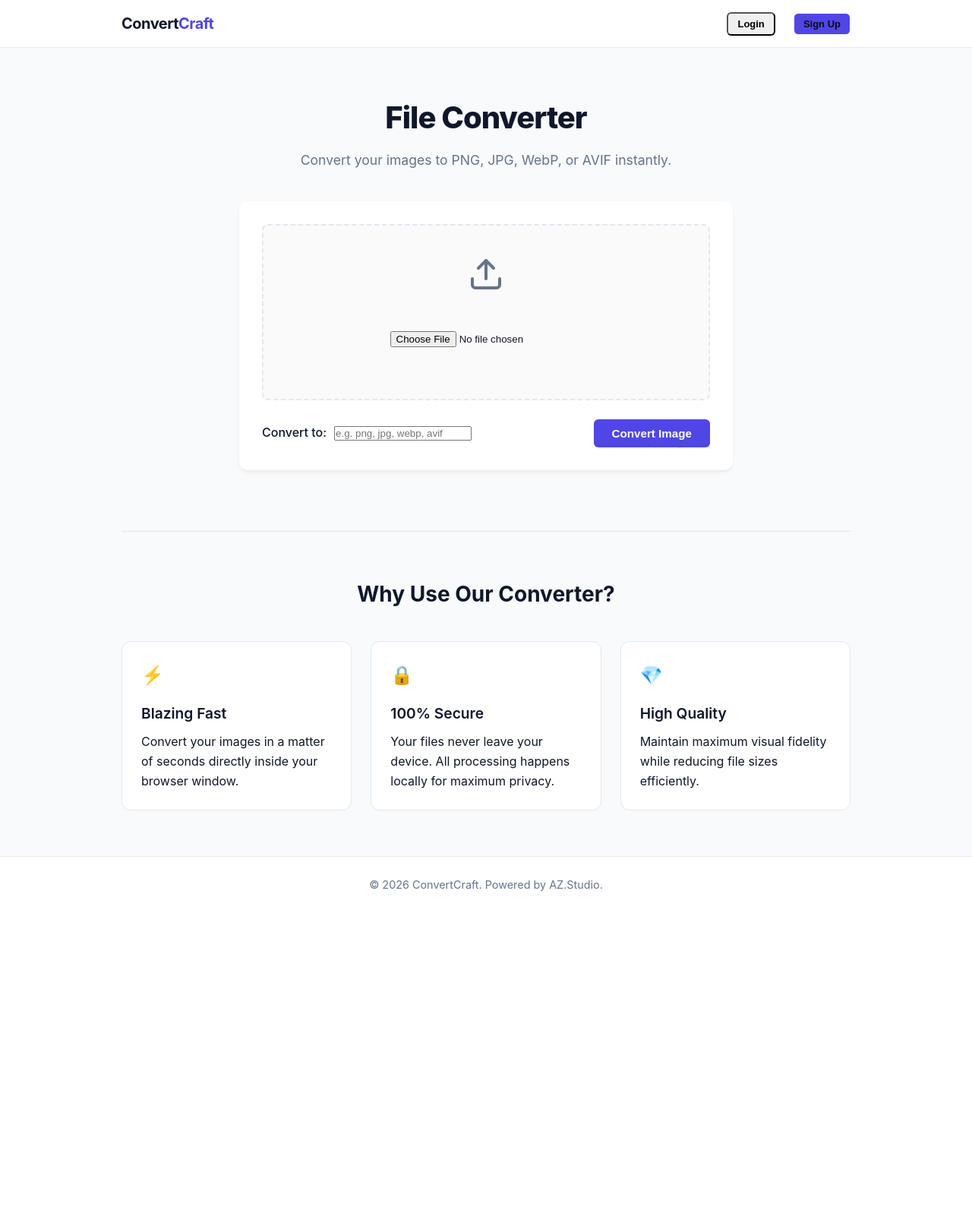
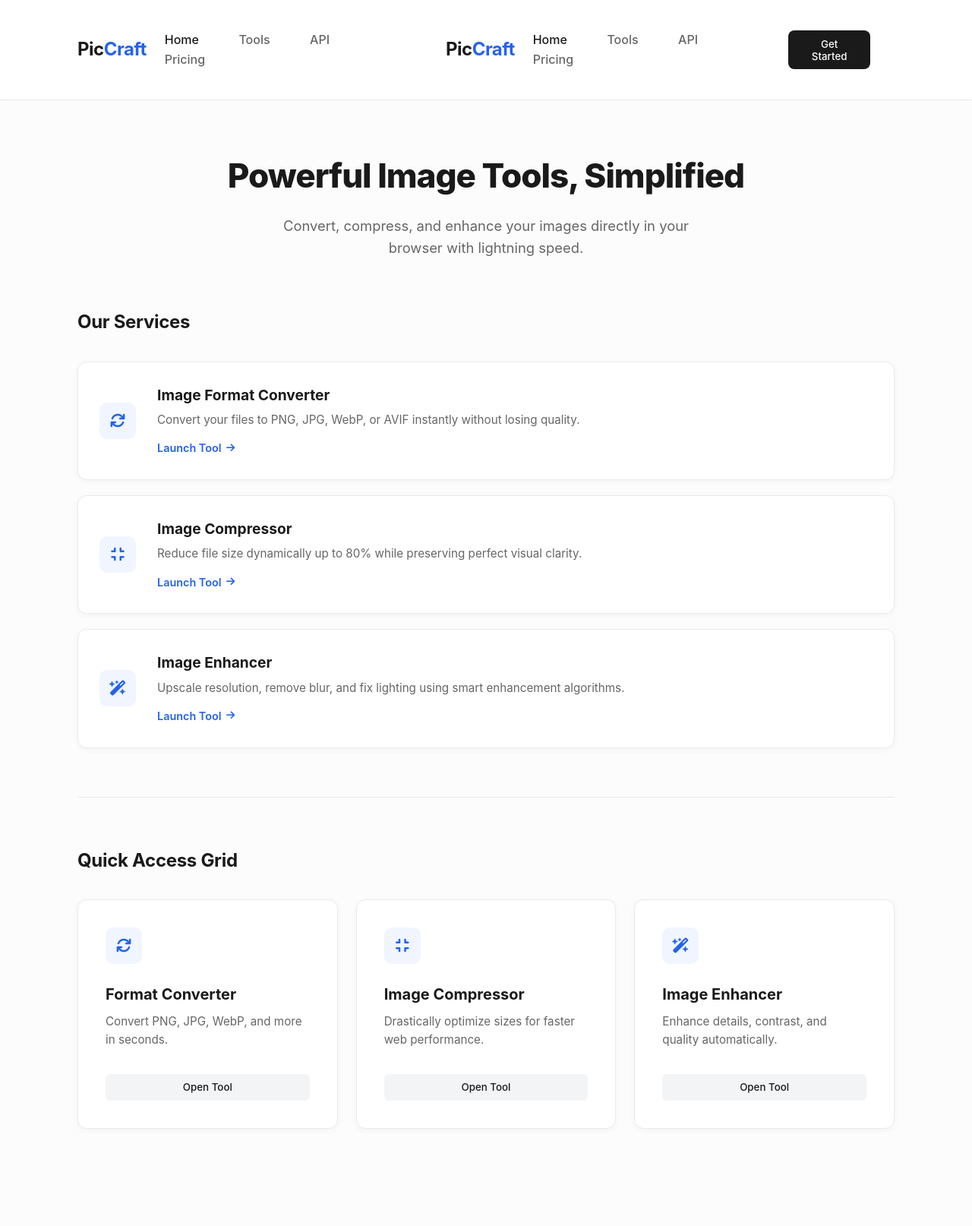
Before and after one commit to Abdul-rehman235/Image_converter_webapp, a Flask app: page / in a window 1280 px wide. Shown: the whole page at 76% size. Before the commit the page ends 1173 px from the top, so only its background shows below. Run offline with Flask 3, Linux system fonts and the light colour scheme.

Commit message:
new update

```diff
--- a/api/index.py
+++ b/api/index.py
@@ -20,7 +20,21 @@ user_data = {
     "password": []
 }
 
+
+
 @app.route('/', methods=['GET', 'POST'])
+def home():
+    user = None
+
+    user_ip = request.remote_addr
+    user = user_ip in user_data['user_ip']
+    username = session.get('user') if user else None
+    email = session.get('email') if user else None
+
+
+    return render_template('index.html', user=user, username=username, email=email)
+
+@app.route('/tool', methods=['GET', 'POST'])
 def tool():
     encoded_image = None  # Yeh HTML ko pass hoga
     user = None
--- /dev/null
+++ b/static/index.css
@@ -0,0 +1,325 @@
+/* --- Global Reset & Variable Tokens --- */
+* {
+    margin: 0;
+    padding: 0;
+    box-sizing: border-box;
+    font-family: -apple-system, BlinkMacSystemFont, "Segoe UI", Roboto, Helvetica, Arial, sans-serif;
+}
+
+:root {
+    --bg-primary: #fcfcfc;
+    --bg-surface: #ffffff;
+    --text-main: #1a1a1a;
+    --text-muted: #666666;
+    --accent: #2563eb;
+    --accent-hover: #1d4ed8;
+    --border-color: #eaeaea;
+    --shadow-sm: 0 2px 8px rgba(0, 0, 0, 0.04);
+    --shadow-md: 0 10px 30px rgba(0, 0, 0, 0.06);
+    --radius: 12px;
+}
+
+body {
+    background-color: var(--bg-primary);
+    color: var(--text-main);
+    line-height: 1.6;
+}
+
+/* --- Header Layout --- */
+.navbar {
+    position: sticky;
+    top: 0;
+    background-color: rgba(255, 255, 255, 0.8);
+    backdrop-filter: blur(10px);
+    border-bottom: 1px solid var(--border-color);
+    z-index: 100;
+}
+
+.nav-container {
+    max-width: 1140px;
+    margin: 0 auto;
+    padding: 1.25rem 2rem;
+    display: flex;
+    justify-content: space-between;
+    align-items: center;
+}
+
+.logo {
+    font-size: 1.5rem;
+    font-weight: 700;
+    text-decoration: none;
+    color: var(--text-main);
+    letter-spacing: -0.5px;
+}
+
+.logo span {
+    color: var(--accent);
+}
+
+.nav-links a {
+    text-decoration: none;
+    color: var(--text-muted);
+    font-weight: 500;
+    margin: 0 1.5rem;
+    transition: color 0.2s ease;
+}
+
+.nav-links a:hover, .nav-links a.active {
+    color: var(--text-main);
+}
+
+
+/* Container position fix karne ke liye */
+.profile-container {
+    position: relative;
+    display: inline-block;
+}
+
+.hidden {
+    display: none !important;
+}
+
+/* Profile Button (Bilkul signup button ke style par) */
+.btn-profile {
+    background: #007BFF; /* Aapka brand accent color */
+    color: #141416;
+    border: none;
+    padding: 10px 20px;
+    font-size: 14px;
+    font-weight: 600;
+    border-radius: 8px;
+    cursor: pointer;
+    transition: background 0.2s ease;
+}
+
+.btn-profile:hover {
+    background: #007BFF;
+}
+
+/* Small Dropdown Card */
+.profile-card-dropdown {
+    position: absolute;
+    top: calc(100% + 8px);
+    right: 0;
+    width: 200px;
+    background: #141416; /* Clean dark background */
+    border: 1px solid rgba(255, 255, 255, 0.08);
+    border-radius: 8px;
+    box-shadow: 0 8px 24px rgba(0, 0, 0, 0.5);
+    z-index: 1000;
+    padding: 12px;
+    box-sizing: border-box;
+}
+
+/* User Info Styling */
+.card-user-info {
+    margin-bottom: 8px;
+}
+
+.card-username {
+    color: #ffffff;
+    font-size: 14px;
+    font-weight: 600;
+    margin: 0 0 4px 0;
+}
+
+.card-email {
+    color: rgba(255, 255, 255, 0.5);
+    font-size: 12px;
+    margin: 0;
+    word-break: break-all;
+}
+
+
+/* --- Buttons --- */
+.btn-primary {
+    background-color: var(--text-main);
+    color: #fff;
+    border: none;
+    padding: 0.6rem 1.2rem;
+    font-weight: 500;
+    border-radius: 8px;
+    cursor: pointer;
+    transition: background 0.2s ease;
+}
+
+.btn-primary:hover {
+    background-color: var(--accent);
+}
+
+.btn-secondary {
+    background-color: #f3f4f6;
+    color: var(--text-main);
+    border: none;
+    padding: 0.6rem 1.2rem;
+    font-weight: 500;
+    border-radius: 6px;
+    cursor: pointer;
+    width: 100%;
+    margin-top: auto;
+    transition: background 0.2s ease, color 0.2s ease;
+}
+
+.btn-secondary:hover {
+    background-color: var(--accent);
+    color: #fff;
+}
+
+/* --- Core Structure --- */
+.main-container {
+    max-width: 1140px;
+    margin: 0 auto;
+    padding: 4rem 2rem;
+}
+
+.hero-section {
+    text-align: center;
+    margin-bottom: 4rem;
+}
+
+.hero-section h1 {
+    font-size: 2.75rem;
+    font-weight: 800;
+    letter-spacing: -1px;
+    margin-bottom: 1rem;
+}
+
+.hero-section p {
+    color: var(--text-muted);
+    font-size: 1.15rem;
+    max-width: 600px;
+    margin: 0 auto;
+}
+
+.tools-section {
+    margin-bottom: 4rem;
+}
+
+.section-title {
+    font-size: 1.5rem;
+    font-weight: 700;
+    margin-bottom: 2rem;
+    letter-spacing: -0.3px;
+}
+
+.section-divider {
+    border: 0;
+    height: 1px;
+    background: var(--border-color);
+    margin: 4rem 0;
+}
+
+/* --- Shared Card Icons Styling --- */
+.card-icon {
+    width: 48px;
+    height: 48px;
+    background-color: #f0f5ff;
+    color: var(--accent);
+    border-radius: 10px;
+    display: flex;
+    align-items: center;
+    justify-content: center;
+    font-size: 1.25rem;
+    flex-shrink: 0;
+}
+
+/* --- Horizontal Grid & Cards Layout --- */
+.horizontal-grid {
+    display: flex;
+    flex-direction: column;
+    gap: 1.25rem;
+}
+
+.card-horizontal {
+    background-color: var(--bg-surface);
+    border: 1px solid var(--border-color);
+    padding: 1.75rem;
+    border-radius: var(--radius);
+    display: flex;
+    align-items: center;
+    gap: 1.75rem;
+    box-shadow: var(--shadow-sm);
+    transition: transform 0.2s ease, box-shadow 0.2s ease;
+}
+
+.card-horizontal:hover {
+    transform: translateY(-2px);
+    box-shadow: var(--shadow-md);
+}
+
+.card-content h3 {
+    font-size: 1.2rem;
+    margin-bottom: 0.35rem;
+}
+
+.card-content p {
+    color: var(--text-muted);
+    font-size: 0.95rem;
+    margin-bottom: 0.75rem;
+}
+
+.card-link {
+    color: var(--accent);
+    text-decoration: none;
+    font-size: 0.9rem;
+    font-weight: 600;
+    display: inline-flex;
+    align-items: center;
+    gap: 0.4rem;
+}
+
+.card-link i {
+    font-size: 0.8rem;
+    transition: transform 0.2s ease;
+}
+
+.card-horizontal:hover .card-link i {
+    transform: translateX(3px);
+}
+
+/* --- Square Grid & Cards Layout --- */
+.square-grid {
+    display: grid;
+    grid-template-columns: repeat(auto-fit, minmax(300px, 1fr));
+    gap: 1.5rem;
+}
+
+.card-square {
+    background-color: var(--bg-surface);
+    border: 1px solid var(--border-color);
+    padding: 2.25rem;
+    border-radius: var(--radius);
+    display: flex;
+    flex-direction: column;
+    align-items: flex-start;
+    box-shadow: var(--shadow-sm);
+    transition: transform 0.2s ease, box-shadow 0.2s ease;
+}
+
+.card-square:hover {
+    transform: translateY(-4px);
+    box-shadow: var(--shadow-md);
+}
+
+.card-square h3 {
+    font-size: 1.25rem;
+    margin: 1.5rem 0 0.5rem 0;
+}
+
+.card-square p {
+    color: var(--text-muted);
+    font-size: 0.95rem;
+    margin-bottom: 2rem;
+}
+
+/* --- Clean Responsive Styling --- */
+@media (max-width: 768px) {
+    .nav-links {
+        display: none; /* Simplifies menu for tablet/mobile views */
+    }
+    .card-horizontal {
+        flex-direction: column;
+        align-items: flex-start;
+        gap: 1rem;
+    }
+}
--- a/static/tool.css
+++ b/static/tool.css
@@ -29,44 +29,191 @@ body {
     padding: 0 20px;
 }
 
-/* --- Header --- */
-.main-header {
-    background-color: var(--card-bg);
-    border-bottom: 1px solid var(--border-color);
-    padding: 15px 0;
+/* --- Global Variables (If not already defined) --- */
+:root {
+    --bg-surface: #ffffff;
+    --text-main: #1a1a1a;
+    --text-muted: #666666;
+    --accent: #2563eb;
+    --border-color: #eaeaea;
+}
+
+/* --- Header & Navbar Layout --- */
+.navbar {
     position: sticky;
     top: 0;
+    background-color: rgba(255, 255, 255, 0.9);
+    backdrop-filter: blur(10px);
+    border-bottom: 1px solid var(--border-color);
     z-index: 100;
+    width: 100%;
 }
 
-.header-flex {
+.nav-container {
     display: flex;
     justify-content: space-between;
     align-items: center;
+    max-width: 100%; /* Fills the entire screen size */
+    padding: 1.25rem 4%; /* Responsive side padding for wide monitors */
+    margin: 0 auto;
 }
 
+/* --- Logo Styling --- */
 .logo {
-    font-size: 1.25rem;
+    font-size: 1.5rem;
     font-weight: 700;
+    text-decoration: none;
+    color: var(--text-main);
     letter-spacing: -0.5px;
 }
 
 .logo span {
-    color: var(--primary);
+    color: var(--accent);
+}
+
+/* --- Desktop Menu Items --- */
+.nav-links {
+    display: flex;
+    align-items: center;
+    gap: 2rem;
 }
 
 .nav-links a {
     text-decoration: none;
     color: var(--text-muted);
-    margin-left: 20px;
     font-weight: 500;
     font-size: 0.95rem;
-    transition: color 0.2s;
+    transition: color 0.2s ease;
 }
 
-.nav-links a:hover, .nav-links a.active {
-    color: var(--primary);
+.nav-links a:hover,
+.nav-links a.active {
+    color: var(--text-main);
 }
+
+/* --- Get Started Button --- */
+.nav-action-button {
+    display: flex;
+    align-items: center;
+}
+
+.btn-get-started {
+    background: var(--text-main);
+    color: #ffffff;
+    border: none;
+    padding: 0.65rem 1.5rem;
+    font-weight: 600;
+    font-size: 0.9rem;
+    border-radius: 8px;
+    cursor: pointer;
+    transition: all 0.2s ease;
+}
+
+.btn-get-started:hover {
+    background: var(--accent);
+}
+
+/* Hide Checkbox & Burger Icon on Desktop */
+.menu-toggle {
+    display: none;
+}
+
+/* --- Responsive Layout for Mobile & Tablets (768px) --- */
+@media (max-width: 768px) {
+    /* Show Hamburger Trigger */
+    .menu-icon {
+        cursor: pointer;
+        padding: 1rem 0;
+        position: relative;
+        z-index: 102;
+    }
+
+    .menu-icon .navicon {
+        background: var(--text-main);
+        display: block;
+        height: 2px;
+        position: relative;
+        width: 24px;
+        transition: background 0.2s ease-out;
+    }
+
+    .menu-icon .navicon:before,
+    .menu-icon .navicon:after {
+        background: var(--text-main);
+        content: '';
+        display: block;
+        height: 100%;
+        position: absolute;
+        width: 100%;
+        transition: all 0.2s ease-out;
+    }
+
+    .menu-icon .navicon:before { top: 6px; }
+    .menu-icon .navicon:after { bottom: -6px; }
+
+    /* Transform Nav Box to Dropdown Menu */
+    .nav-links {
+        position: absolute;
+        top: 100%;
+        left: 0;
+        width: 100%;
+        background: var(--bg-surface);
+        border-bottom: 1px solid var(--border-color);
+        flex-direction: column;
+        align-items: flex-start;
+        padding: 2rem 4%;
+        gap: 1.5rem;
+        max-height: 0;
+        opacity: 0;
+        visibility: hidden;
+        overflow: hidden;
+        transition: max-height 0.3s ease-in-out, opacity 0.2s ease;
+        z-index: 101;
+    }
+
+    .nav-links a {
+        width: 100%;
+        padding: 0.5rem 0;
+        font-size: 1.1rem;
+    }
+
+    .nav-action-button {
+        width: 100%;
+        padding-top: 1rem;
+        border-top: 1px solid var(--border-color);
+    }
+
+    .btn-get-started {
+        width: 100%;
+        text-align: center;
+        padding: 0.8rem;
+        font-size: 1rem;
+    }
+
+    /* --- Toggle Trigger Behavior --- */
+    .menu-toggle:checked ~ .nav-links {
+        max-height: 400px;
+        opacity: 1;
+        visibility: visible;
+    }
+
+    /* Hamburger Animation to 'X' icon */
+    .menu-toggle:checked ~ .menu-icon .navicon {
+        background: transparent;
+    }
+
+    .menu-toggle:checked ~ .menu-icon .navicon:before {
+        transform: rotate(-45deg);
+        top: 0;
+    }
+
+    .menu-toggle:checked ~ .menu-icon .navicon:after {
+        transform: rotate(45deg);
+        bottom: 0;
+    }
+}
+
+
 
 /* --- Converter Section --- */
 .converter-section {
--- /dev/null
+++ b/templates/index.html
@@ -0,0 +1,153 @@
+<!DOCTYPE html>
+<html lang="en">
+<head>
+    <meta charset="UTF-8">
+    <meta name="viewport" content="width=device-width, initial-scale=1.0">
+    <title>PicCraft - Image Processing Tools</title>
+    <link rel="stylesheet" href="/static/index.css">
+    <link rel="stylesheet" href="https://cdnjs.cloudflare.com/ajax/libs/font-awesome/6.4.0/css/all.min.css">
+</head>
+<body>
+
+    <header class="navbar">
+        <div class="nav-container">
+        <a href="#" class="logo">Pic<span>Craft</span></a>
+        <nav class="nav-links">
+            <a href="#" class="active">Home</a>
+            <a href="#">Tools</a>
+            <a href="#">API</a>
+            <a href="#">Pricing</a>
+        </nav>
+        {% if user %}
+            <div class="profile-container">
+                    <button class="btn-profile" onclick="toggleProfileDropdown()">Profile</button>
+
+                    <div id="profileDropdownCard" class="profile-card-dropdown hidden">
+                        <div class="card-user-info">
+                            <p class="card-username">{{ username }}</p>
+                            <p class="card-email">{{ email }}</p>
+                        </div>
+                        <hr class="card-divider">
+                        <a href="/login" class="card-logout-btn">Logout</a>
+                    </div>
+                   </div>
+
+                <script>
+                    function toggleProfileDropdown() {
+                        const dropdown = document.getElementById('profileDropdownCard');
+                        dropdown.classList.toggle('hidden');
+                    }
+
+                    // Agar user card ke bahar kahin bhi click kare toh dropdown close ho jaye
+                    window.addEventListener('click', function(e) {
+                        const button = document.querySelector('.btn-profile');
+                        const dropdown = document.getElementById('profileDropdownCard');
+                        if (dropdown && button && !button.contains(e.target) && !dropdown.contains(e.target)) {
+                            dropdown.classList.add('hidden');
+                        }
+                    });
+            </script>
+        {% else %}
+            <div class="nav-container">
+                <a href="#" class="logo">Pic<span>Craft</span></a>
+                <nav class="nav-links">
+                    <a href="#" class="active">Home</a>
+                    <a href="#">Tools</a>
+                    <a href="#">API</a>
+                    <a href="#">Pricing</a>
+                </nav>
+                <a href="/login" class="btn-primary-link">
+                <button type="button" class="btn-primary">Get Started</button>
+            </a>
+            {% endif %}
+            </div>
+        </form>
+    </header>
+
+    <main class="main-container">
+
+        <section class="hero-section">
+            <h1>Powerful Image Tools, Simplified</h1>
+            <p>Convert, compress, and enhance your images directly in your browser with lightning speed.</p>
+        </section>
+
+        <section class="tools-section">
+            <h2 class="section-title">Our Services</h2>
+            <div class="horizontal-grid">
+
+                <div class="card-horizontal">
+                    <div class="card-icon">
+                        <i class="fa-solid fa-arrows-rotate"></i>
+                    </div>
+                    <div class="card-content">
+                        <h3>Image Format Converter</h3>
+                        <p>Convert your files to PNG, JPG, WebP, or AVIF instantly without losing quality.</p>
+                        <a href="/tool" class="card-link">Launch Tool <i class="fa-solid fa-arrow-right"></i></a>
+                    </div>
+                </div>
+
+                <div class="card-horizontal">
+                    <div class="card-icon">
+                        <i class="fa-solid fa-compress"></i>
+                    </div>
+                    <div class="card-content">
+                        <h3>Image Compressor</h3>
+                        <p>Reduce file size dynamically up to 80% while preserving perfect visual clarity.</p>
+                        <a href="#" class="card-link">Launch Tool <i class="fa-solid fa-arrow-right"></i></a>
+                    </div>
+                </div>
+
+                <div class="card-horizontal">
+                    <div class="card-icon">
+                        <i class="fa-solid fa-wand-magic-sparkles"></i>
+                    </div>
+                    <div class="card-content">
+                        <h3>Image Enhancer</h3>
+                        <p>Upscale resolution, remove blur, and fix lighting using smart enhancement algorithms.</p>
+                        <a href="#" class="card-link">Launch Tool <i class="fa-solid fa-arrow-right"></i></a>
+                    </div>
+                </div>
+
+            </div>
+        </section>
+
+        <hr class="section-divider">
+
+        <section class="tools-section">
+            <h2 class="section-title">Quick Access Grid</h2>
+            <div class="square-grid">
+
+                <div class="card-square">
+                    <div class="card-icon">
+                        <i class="fa-solid fa-arrows-rotate"></i>
+                    </div>
+                    <h3>Format Converter</h3>
+                    <p>Convert PNG, JPG, WebP, and more in seconds.</p>
+                    <button class="btn-secondary">Open Tool</button>
+                </div>
+
+                <div class="card-square">
+                    <div class="card-icon">
+                        <i class="fa-solid fa-compress"></i>
+                    </div>
+                    <h3>Image Compressor</h3>
+                    <p>Drastically optimize sizes for faster web performance.</p>
+                    <button class="btn-secondary">Open Tool</button>
+                </div>
+
+                <div class="card-square">
+                    <div class="card-icon">
+                        <i class="fa-solid fa-wand-magic-sparkles"></i>
+                    </div>
+                    <h3>Image Enhancer</h3>
+                    <p>Enhance details, contrast, and quality automatically.</p>
+                    <button class="btn-secondary">Open Tool</button>
+                </div>
+
+            </div>
+        </section>
+
+    </main>
+
+</body>
+</html>
--- a/templates/tool.html
+++ b/templates/tool.html
@@ -9,10 +9,20 @@
 <body>
 
     <!-- Header Navigation -->
-    <header class="main-header">
-        <div class="container header-flex">
-            <div class="logo">Convert<span>Craft</span></div>
-            <nav class="nav-links">
+    <header class="navbar">
+        <div class="nav-container">
+        <a href="/" class="logo">Pic<span>Craft</span></a>
+
+        <input type="checkbox" id="menu-toggle" class="menu-toggle">
+        <label for="menu-toggle" class="menu-icon">
+            <span class="navicon"></span>
+        </label>
+
+        <nav class="nav-links">
+            <a href="#" class="active">Home</a>
+            <a href="#">Tools</a>
+            <a href="#">API</a>
+            <a href="#">Pricing</a>
                 {% if user %}
                     <div class="profile-container">
                     <button class="btn-profile" onclick="toggleProfileDropdown()">Profile</button>
@@ -43,16 +53,16 @@
                     });
                 </script>
                 {% else %}
-                    <!-- <a href="#" class="active">Home</a> -->
-                    <a href="/login" class="btn-login-link">
-                        <button class="btn-login">Login</button>
-                    </a>
-                    <a href="/signup" class="btn-signup-link">
-                <button class="btn-signup">Sign Up</button>
-                </a>
+
+                            <div class="nav-action-button">
+                            <button class="btn-get-started">Get Started</button>
+                         </div>
                 {% endif %}
+                    </nav>
+                </div>
             </nav>
         </div>
+    </header>
     </header>
 
     <!-- Main Tool Section -->
```
